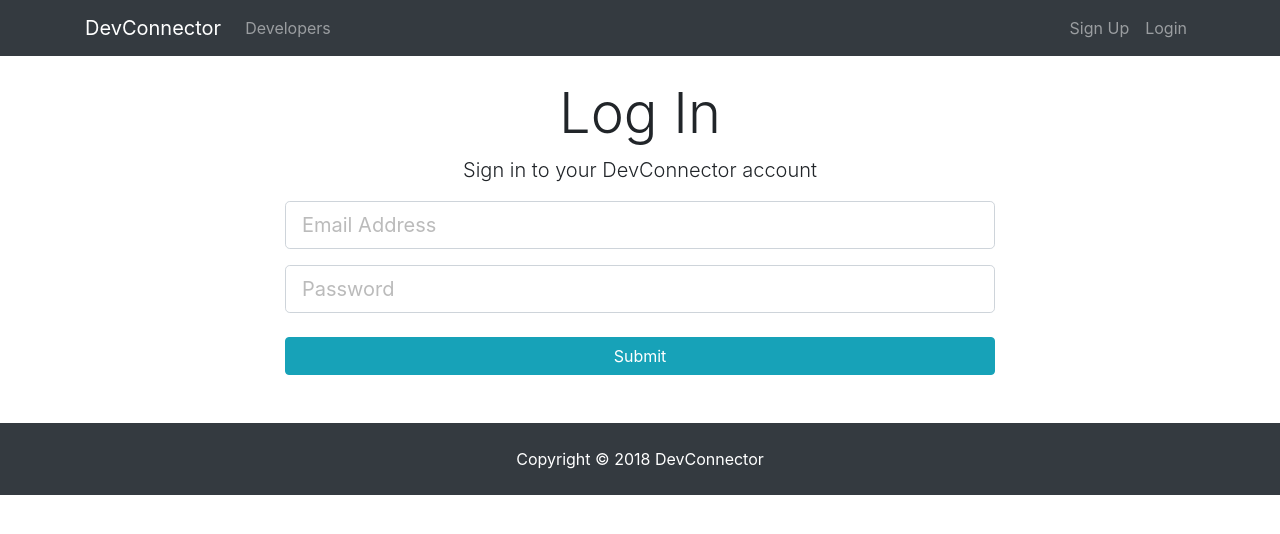
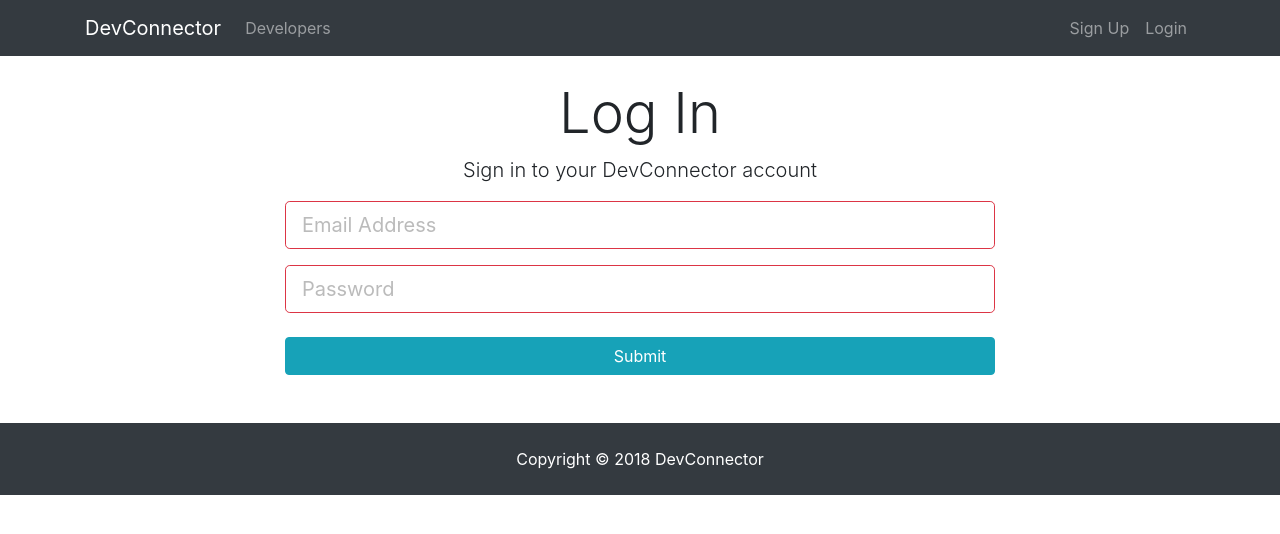
Before and after one commit to Gbenro/devconnector, a React (Create React App) app in the folder client/: page /login in a window 1280 px wide. Shown: the top 534 px of the page. Built offline with nearby package versions, Linux system fonts and the light colour scheme.

Commit message:
added text field component

```diff
--- a/client/src/components/Auth/Login.js
+++ b/client/src/components/Auth/Login.js
@@ -2,6 +2,7 @@ import React, { Component } from 'react'
 import PropTypes from 'prop-types'
 import { connect } from 'react-redux'
 import classnames from 'classnames'
+import TextFieldGroup from '../common/TextFieldGroup'
 
 import { loginUser } from '../../actions/authAction'
 
@@ -50,36 +51,24 @@ class Login extends Component {
                   Sign in to your DevConnector account
                 </p>
                 <form onSubmit={this.onSubmit}>
-                  <div className='form-group'>
-                    <input
-                      type='email'
-                      className={classnames('form-control form-control-lg', {
-                        'is-invalid': errors.email
-                      })}
+                  <TextFieldGroup
                     placeholder='Email Address'
                     name='email'
+                    type='email'
                     value={this.state.email}
                     onChange={this.onChange}
+                    error={errors.email}
                   />
-                    {errors.email && (
-                      <div className='invalid-feedback'>{errors.email} </div>
-                    )}
-                  </div>
-                  <div className='form-group'>
-                    <input
-                      type='password'
-                      className={classnames('form-control form-control-lg', {
-                        'is-invalid': errors.password
-                      })}
+
+                  <TextFieldGroup
                     placeholder='Password'
                     name='password'
+                    type='password'
                     value={this.state.password}
                     onChange={this.onChange}
+                    error={errors.password}
                   />
-                    {errors.password && (
-                      <div className='invalid-feedback'>{errors.password} </div>
-                    )}
-                  </div>
+
                   <input
                     type='submit'
                     className='btn btn-info btn-block mt-4'
--- /dev/null
+++ b/client/src/components/common/TextFieldGroup.js
@@ -0,0 +1,49 @@
+import React from 'react'
+import classnames from 'classnames'
+import PropTypes from 'prop-types'
+
+const TextFieldGroup = ({
+  name,
+  placeholder,
+  value,
+  error,
+  info,
+  type,
+  onChange,
+  disabled
+}) => {
+  return (
+    <div className='form-group'>
+      <input
+        type={type}
+        className={classnames('form-control form-control-lg', {
+          'is-invalid': { error }
+        })}
+        placeholder={placeholder}
+        name={name}
+        value={value}
+        onChange={onChange}
+        disabled={disabled}
+      />
+      {info && <small className='form-text text-muted'> {info}</small>}
+      {error && <div className='invalid-feedback'>{error} </div>}
+    </div>
+  )
+}
+
+TextFieldGroup.propTypes = {
+  name: PropTypes.string.isRequired,
+  placeholder: PropTypes.string.isRequired,
+  name: PropTypes.string,
+  value: PropTypes.string.isRequired,
+  info: PropTypes.string,
+  error: PropTypes.string,
+  type: PropTypes.string.isRequired,
+  onChange: PropTypes.string.isRequired,
+  disabled: PropTypes.string.isRequired
+}
+TextFieldGroup.defaultProps = {
+  type: 'text'
+}
+
+export default TextFieldGroup
```
Lines whose indentation alone changed are shown as unchanged.
